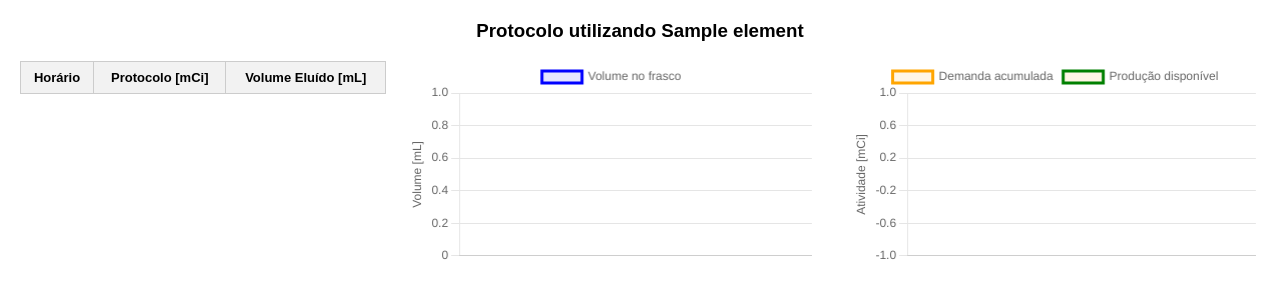
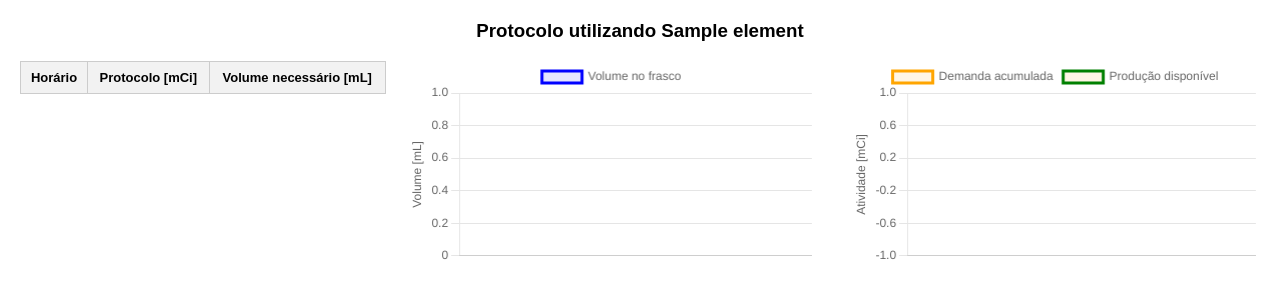
Before and after one commit to Filho-exe/medicina-nuclear, a Flask app: template templates/table.html in a window 1280 px wide. Shown: the top 297 px of the page. Run offline with Flask 3, Linux system fonts and the light colour scheme; the template is opened without the code that fills it: most values are stand-ins (such as "Sample title", 1, 10 or a date in 2020); lists and menus that the app fills with data are empty.

Commit message:
updata table

```diff
--- a/templates/table.html
+++ b/templates/table.html
@@ -20,7 +20,7 @@
           <tr>
             <th>Horário</th>
             <th>Protocolo [mCi]</th>
-            <th>Volume Eluído [mL]</th>
+            <th>Volume necessário [mL]</th>
           </tr>
         </thead>
         <tbody>
```
